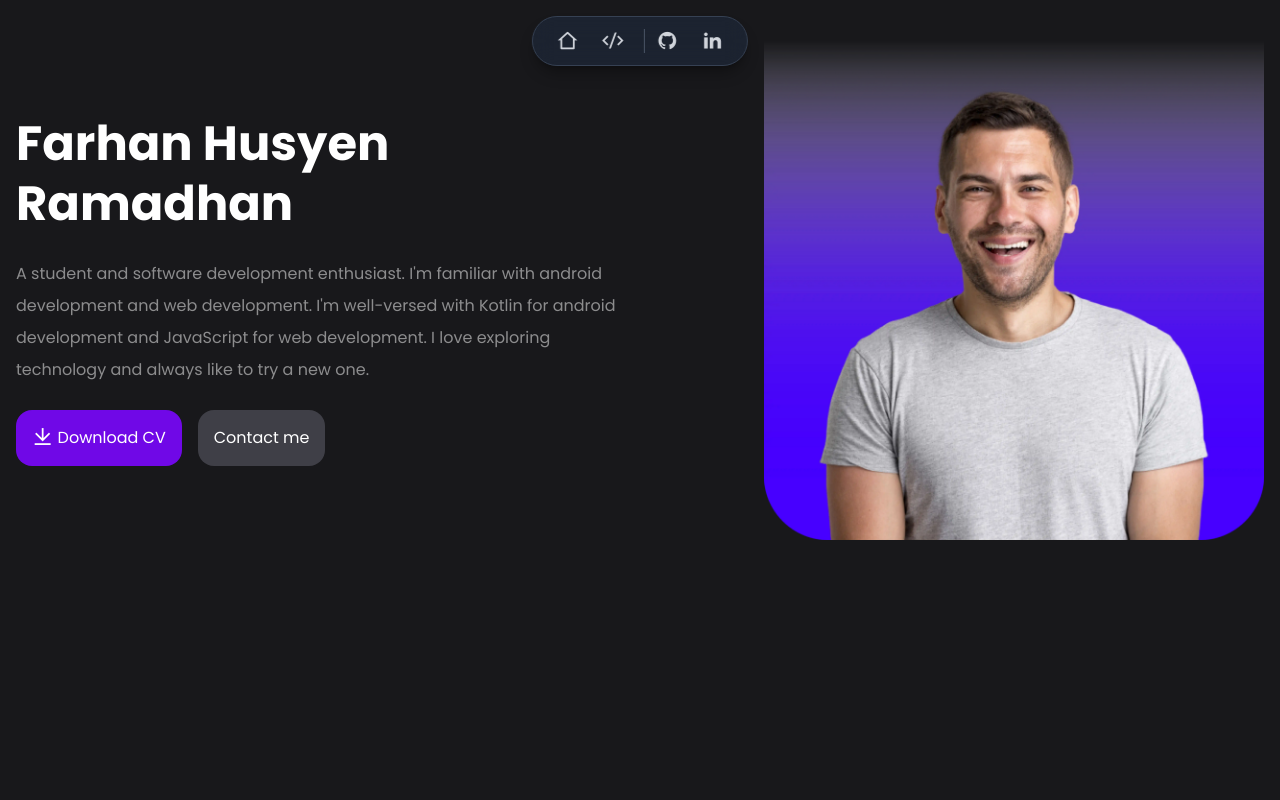
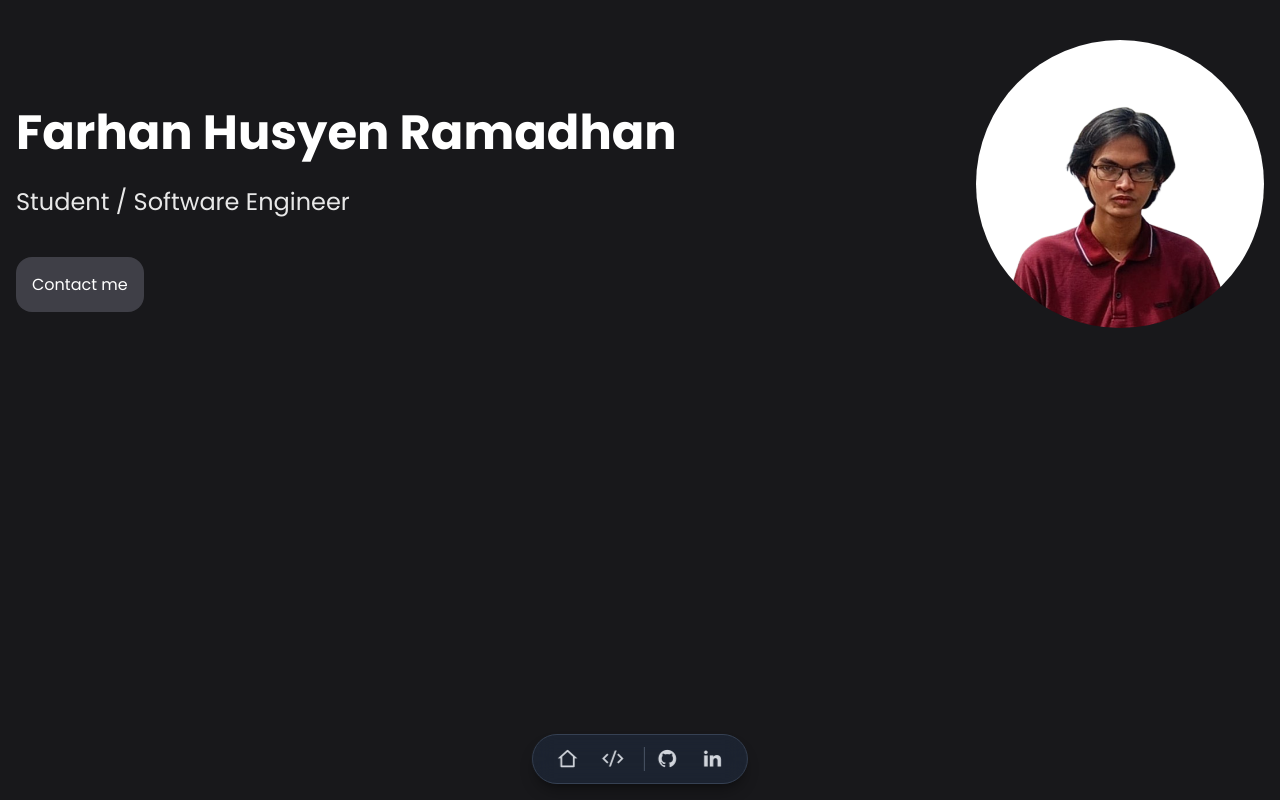
Before and after one commit to farhanhr/farhanhr-portofolio, a React (Vite) app: page / in a window 1280 px wide. Built offline with nearby package versions, Linux system fonts and the light colour scheme.

Commit message:
change hero and image hero

```diff
--- a/src/components/Hero.tsx
+++ b/src/components/Hero.tsx
@@ -2,19 +2,15 @@ import DataImage from '../data.ts'
 
 const Hero = () => {
   return (
-    <div className='hero grid md:grid-cols-2 items-center pt-10 xl:gap-0 gap-6 grid-cols-1'>
-        <div>
-            <h1 className='text-5xl/tight font-bold mb-6'>Farhan Husyen Ramadhan</h1>
-              <p className='text-base/loose mb-6 opacity-50'>A student and software development enthusiast. I'm familiar with android development and web development. I'm well-versed with Kotlin for android development and JavaScript for web development. I love exploring technology and always like to try a new one.
+    <section className='hero grid md:grid-cols-3 items-center pt-10 xl:gap-3 gap-6 grid-cols-2'>
+        <div className='md:col-span-2'>
+            <h1 className='text-lg sm:text-2xl md:text-3xl lg:text-5xl/tight font-bold mb-6'>Farhan Husyen Ramadhan</h1>
+              <p className='text-base sm:text-lg md:text-xl lg:text-2xl/tight mb-6 opacity-90'>Student / Software Engineer
               </p>
-              <div className='flex items-center gap-4'>
-          <a href="#" className='bg-violet-700 rounded-2xl p-4 hover:bg-violet-600'>
-            <i className="ri-download-line ri-lg"></i> Download CV</a>
-                <a href="#" className='bg-zinc-700 rounded-2xl p-4 hover:bg-zinc-600'>Contact me</a>
-              </div>
+              <a href="#" className='bg-zinc-700 rounded-2xl relative md:-bottom-8 md:p-4 p-3 md:text-md hover:bg-zinc-600'>Contact me</a>
         </div>
-        <img src={DataImage.HeroImage} alt="Hero Image" className='w-[500px] ml-auto' />
-    </div>
+        <img src={DataImage.HeroImage} alt="Hero Image" className='w-[15rem] md:w-[18rem] md:ml-auto rounded-full' />
+    </section>
   )
 }
 
--- a/src/components/Navbar.tsx
+++ b/src/components/Navbar.tsx
@@ -29,7 +29,7 @@ const Navbar = () => {
     ]
 
     return (
-        <nav className="fixed top-4 left-1/2 -translate-x-1/2 z-50">
+        <nav className="fixed bottom-4 left-1/2 -translate-x-1/2 z-50">
             <div
                 className="
           flex items-center space-x-2
--- a/src/data.ts
+++ b/src/data.ts
@@ -1,4 +1,4 @@
-import HeroImage from "/assets/hero-img.webp";
+import HeroImage from "/assets/foto_profile.png";
 
 const Image = {
   HeroImage,
```
Also changed, not shown: public/assets/foto_profile.png (added), public/assets/hero-img.webp (deleted).
